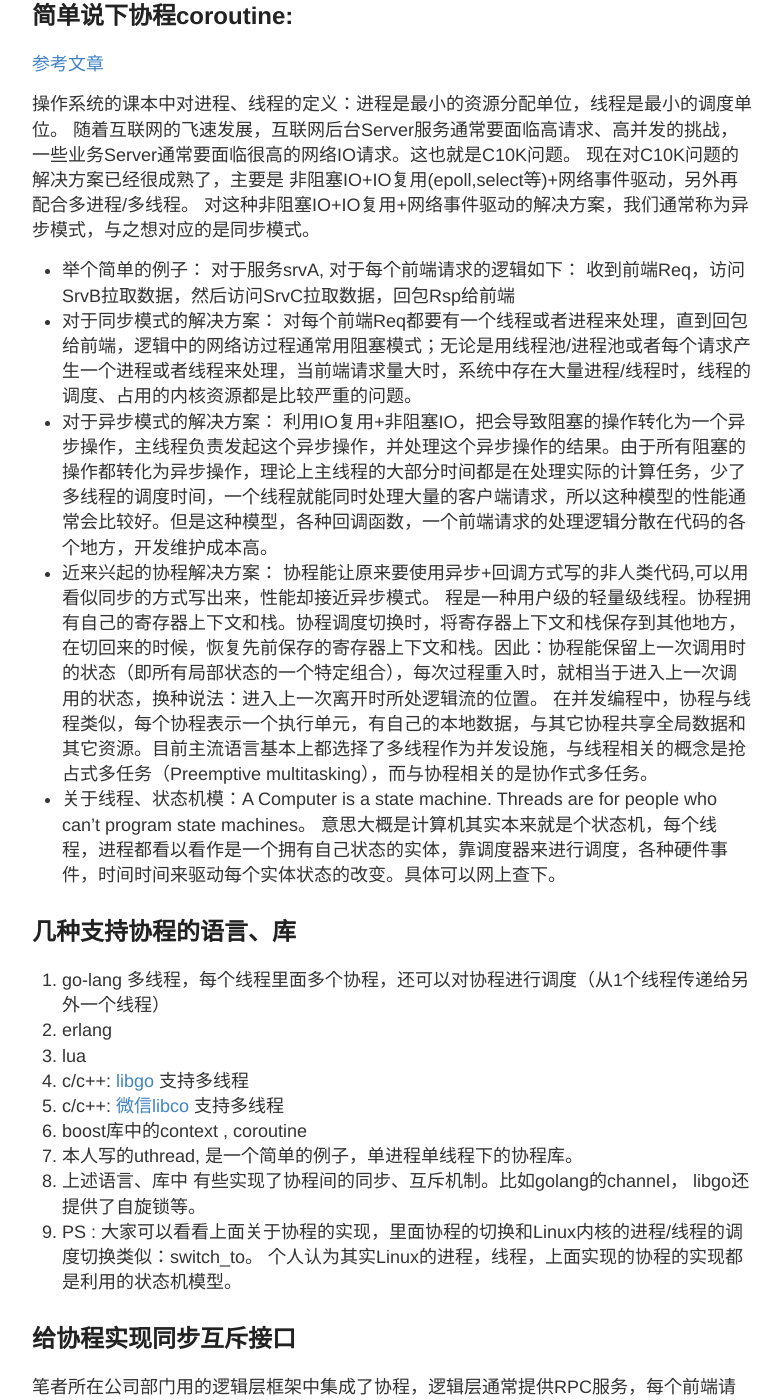
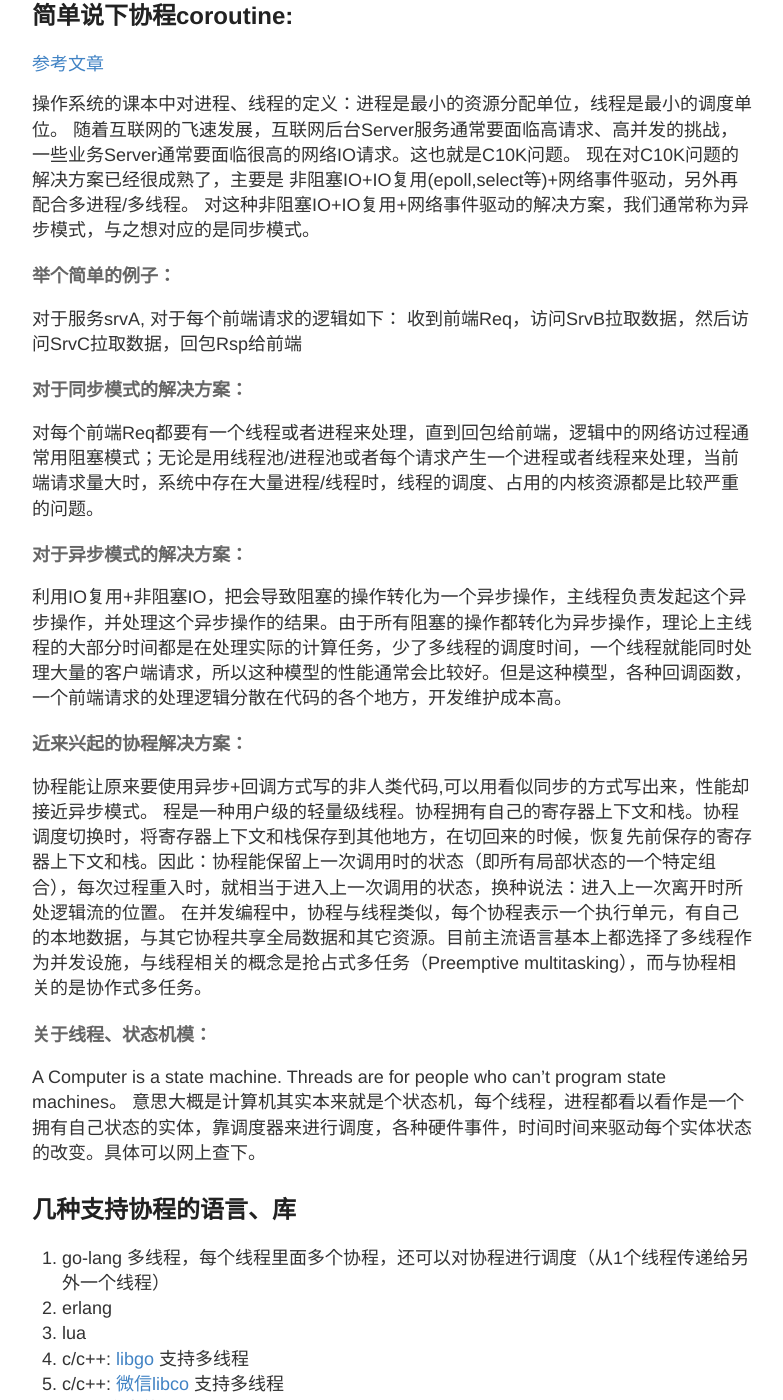
Before and after one commit to smallHW89/smallHW89.github.io, a Jekyll site: the page built from _posts/2017-01-18-relize-mutex-sync-on-coroutine.md, in a window 1280 px wide and 1400 px high, scrolled down 403 px. Shown: the whole window, without its empty margins (248-1031 px from the left). Built offline with Jekyll 4.4.1, drawn with Linux system fonts in a browser that asks for light colours; comment, search, counter and statistics services are not loaded.

```diff
--- a/_posts/2017-01-18-relize-mutex-sync-on-coroutine.md
+++ b/_posts/2017-01-18-relize-mutex-sync-on-coroutine.md
@@ -15,18 +15,19 @@ title: 2017-01-18-relize-mutex-sync-on-coroutine
 随着互联网的飞速发展，互联网后台Server服务通常要面临高请求、高并发的挑战，一些业务Server通常要面临很高的网络IO请求。这也就是C10K问题。
 现在对C10K问题的解决方案已经很成熟了，主要是 非阻塞IO+IO复用(epoll,select等)+网络事件驱动，另外再配合多进程/多线程。
 对这种非阻塞IO+IO复用+网络事件驱动的解决方案，我们通常称为异步模式，与之想对应的是同步模式。
-*  举个简单的例子：
+####  举个简单的例子：
 对于服务srvA, 对于每个前端请求的逻辑如下：
 收到前端Req，访问SrvB拉取数据，然后访问SrvC拉取数据，回包Rsp给前端
-*  对于同步模式的解决方案：
+####  对于同步模式的解决方案：
 对每个前端Req都要有一个线程或者进程来处理，直到回包给前端，逻辑中的网络访过程通常用阻塞模式；无论是用线程池/进程池或者每个请求产生一个进程或者线程来处理，当前端请求量大时，系统中存在大量进程/线程时，线程的调度、占用的内核资源都是比较严重的问题。
-* 对于异步模式的解决方案：
+#### 对于异步模式的解决方案：
 利用IO复用+非阻塞IO，把会导致阻塞的操作转化为一个异步操作，主线程负责发起这个异步操作，并处理这个异步操作的结果。由于所有阻塞的操作都转化为异步操作，理论上主线程的大部分时间都是在处理实际的计算任务，少了多线程的调度时间，一个线程就能同时处理大量的客户端请求，所以这种模型的性能通常会比较好。但是这种模型，各种回调函数，一个前端请求的处理逻辑分散在代码的各个地方，开发维护成本高。
-* 近来兴起的协程解决方案：
+#### 近来兴起的协程解决方案：
 协程能让原来要使用异步+回调方式写的非人类代码,可以用看似同步的方式写出来，性能却接近异步模式。
 程是一种用户级的轻量级线程。协程拥有自己的寄存器上下文和栈。协程调度切换时，将寄存器上下文和栈保存到其他地方，在切回来的时候，恢复先前保存的寄存器上下文和栈。因此：协程能保留上一次调用时的状态（即所有局部状态的一个特定组合），每次过程重入时，就相当于进入上一次调用的状态，换种说法：进入上一次离开时所处逻辑流的位置。
 在并发编程中，协程与线程类似，每个协程表示一个执行单元，有自己的本地数据，与其它协程共享全局数据和其它资源。目前主流语言基本上都选择了多线程作为并发设施，与线程相关的概念是抢占式多任务（Preemptive multitasking），而与协程相关的是协作式多任务。
-* 关于线程、状态机模：A Computer is a state machine. Threads are for people who can't program state machines。 意思大概是计算机其实本来就是个状态机，每个线程，进程都看以看作是一个拥有自己状态的实体，靠调度器来进行调度，各种硬件事件，时间时间来驱动每个实体状态的改变。具体可以网上查下。
+#### 关于线程、状态机模：
+A Computer is a state machine. Threads are for people who can't program state machines。 意思大概是计算机其实本来就是个状态机，每个线程，进程都看以看作是一个拥有自己状态的实体，靠调度器来进行调度，各种硬件事件，时间时间来驱动每个实体状态的改变。具体可以网上查下。
 
 ##  几种支持协程的语言、库
 1.  go-lang  多线程，每个线程里面多个协程，还可以对协程进行调度（从1个线程传递给另外一个线程）
@@ -38,6 +39,7 @@ title: 2017-01-18-relize-mutex-sync-on-coroutine
 7.   本人写的uthread, 是一个简单的例子，单进程单线程下的协程库。
 8.  上述语言、库中 有些实现了协程间的同步、互斥机制。比如golang的channel， libgo还提供了自旋锁等。
 9.   PS : 大家可以看看上面关于协程的实现，里面协程的切换和Linux内核的进程/线程的调度切换类似：switch_to。 个人认为其实Linux的进程，线程，上面实现的协程的实现都是利用的状态机模型。
+---
 
 ## 给协程实现同步互斥接口
 笔者所在公司部门用的逻辑层框架中集成了协程，逻辑层通常提供RPC服务，每个前端请求包都要返回一个回包，业务逻辑一般是访问后端其他逻辑服务或者DB服务。
```
